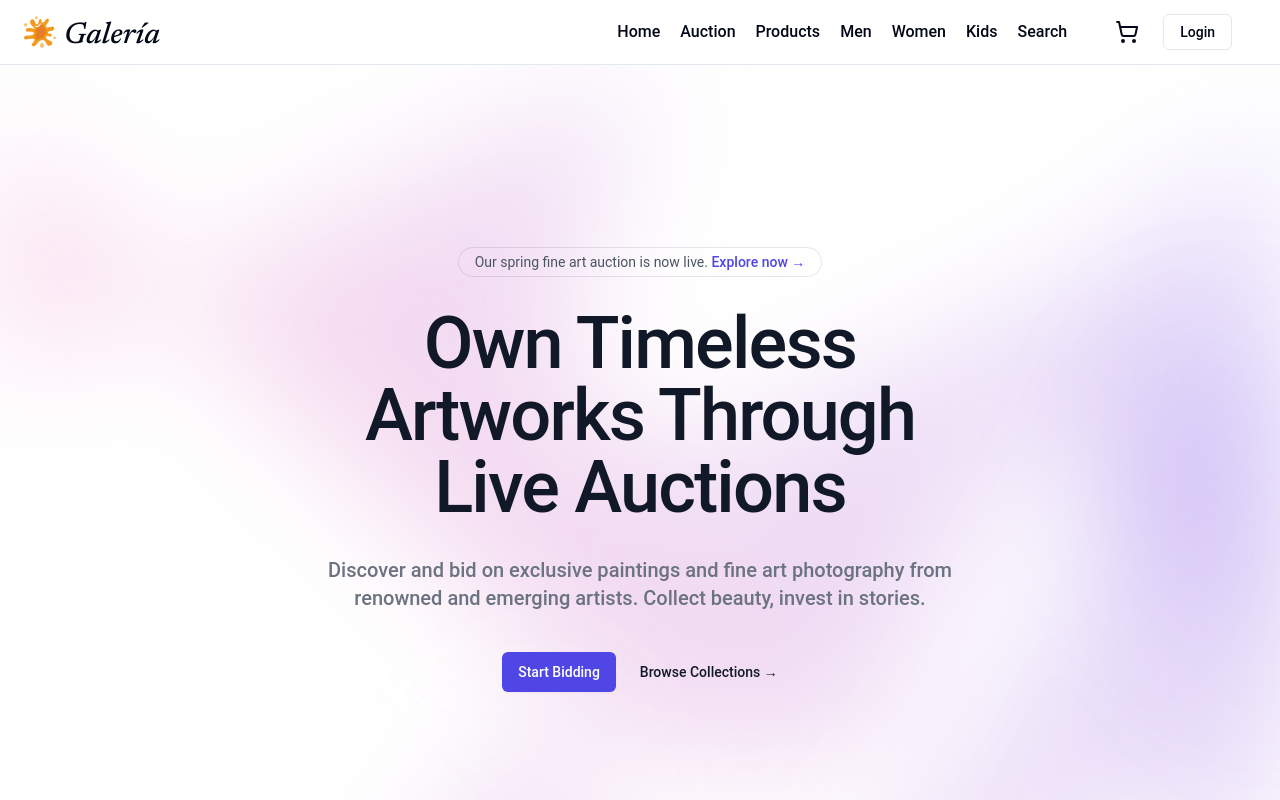
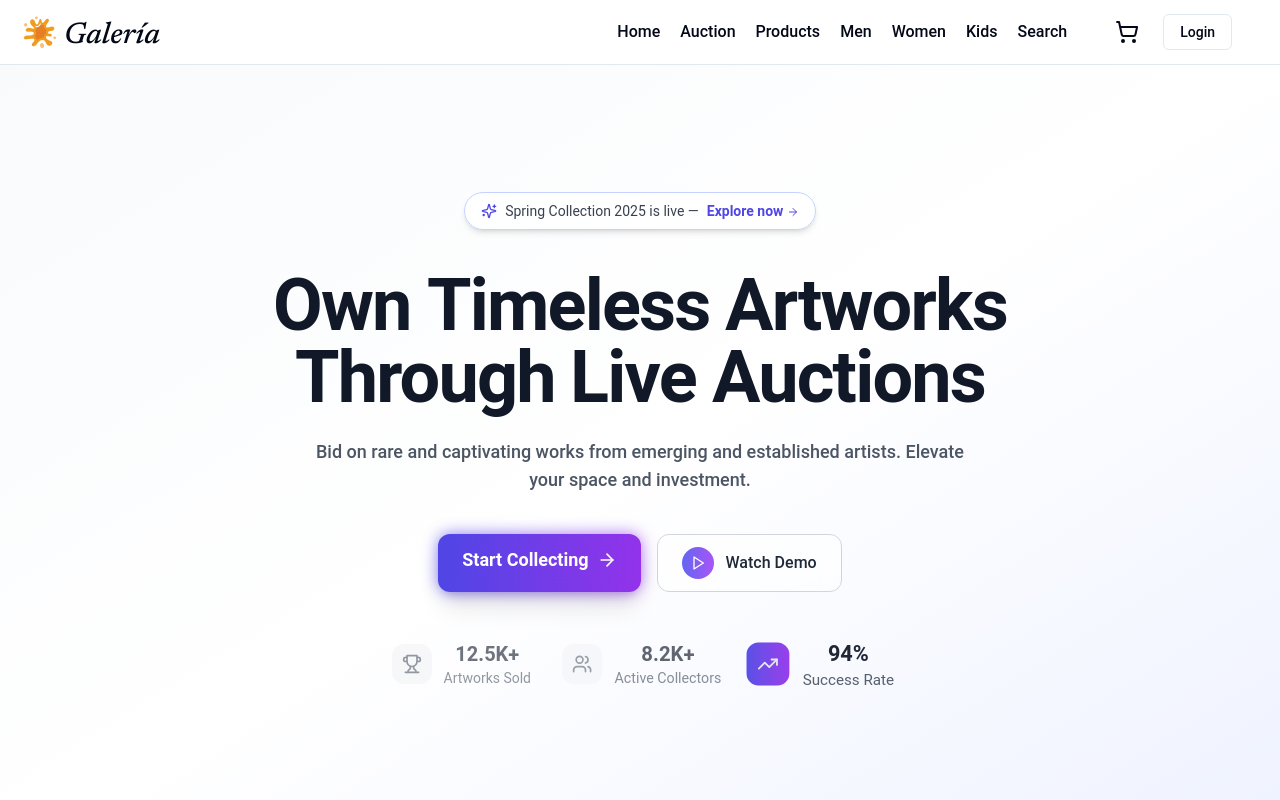
Before and after one commit to KaushikBaidya/e-commerce, a React (Vite) app in the folder client/: page / in a window 1280 px wide. Shown: the top 800 px of the page. Built offline with nearby package versions, Linux system fonts and the light colour scheme; no server answers.

Commit message:
new hero section

```diff
--- a/client/package.json
+++ b/client/package.json
@@ -27,6 +27,7 @@
 		"class-variance-authority": "^0.7.0",
 		"clsx": "^2.1.1",
 		"date-fns": "^4.1.0",
+		"framer-motion": "^12.16.0",
 		"heroicons": "^2.2.0",
 		"lucide-react": "^0.429.0",
 		"next-themes": "^0.4.6",
--- /dev/null
+++ b/client/src/components/common/BlurText.jsx
@@ -0,0 +1,110 @@
+import { motion } from 'framer-motion';
+import { useEffect, useMemo, useRef, useState } from 'react';
+
+const buildKeyframes = (from, steps) => {
+  const keys = new Set([...Object.keys(from), ...steps.flatMap((s) => Object.keys(s))]);
+
+  const keyframes = {};
+  keys.forEach((k) => {
+    keyframes[k] = [from[k], ...steps.map((s) => s[k])];
+  });
+  return keyframes;
+};
+
+const BlurText = ({
+  text = '',
+  delay = 200,
+  className = '',
+  animateBy = 'words',
+  direction = 'top',
+  threshold = 0.1,
+  rootMargin = '0px',
+  animationFrom,
+  animationTo,
+  easing = (t) => t,
+  onAnimationComplete,
+  stepDuration = 0.35,
+}) => {
+  const elements = animateBy === 'words' ? text.split(' ') : text.split('');
+  const [inView, setInView] = useState(false);
+  const ref = useRef(null);
+
+  useEffect(() => {
+    if (!ref.current) return;
+    const observer = new IntersectionObserver(
+      ([entry]) => {
+        if (entry.isIntersecting) {
+          setInView(true);
+          observer.unobserve(ref.current);
+        }
+      },
+      { threshold, rootMargin }
+    );
+    observer.observe(ref.current);
+    return () => observer.disconnect();
+    // eslint-disable-next-line react-hooks/exhaustive-deps
+  }, [threshold, rootMargin]);
+
+  const defaultFrom = useMemo(
+    () =>
+      direction === 'top'
+        ? { filter: 'blur(10px)', opacity: 0, y: -50 }
+        : { filter: 'blur(10px)', opacity: 0, y: 50 },
+    [direction]
+  );
+
+  const defaultTo = useMemo(
+    () => [
+      {
+        filter: 'blur(5px)',
+        opacity: 0.5,
+        y: direction === 'top' ? 5 : -5,
+      },
+      { filter: 'blur(0px)', opacity: 1, y: 0 },
+    ],
+    [direction]
+  );
+
+  const fromSnapshot = animationFrom ?? defaultFrom;
+  const toSnapshots = animationTo ?? defaultTo;
+
+  const stepCount = toSnapshots.length + 1;
+  const totalDuration = stepDuration * (stepCount - 1);
+  const times = Array.from({ length: stepCount }, (_, i) =>
+    stepCount === 1 ? 0 : i / (stepCount - 1)
+  );
+
+  return (
+    <div
+      ref={ref}
+      className={`blur-text ${className} flex flex-wrap justify-center text-center w-full`}
+    >
+      {elements.map((segment, index) => {
+        const animateKeyframes = buildKeyframes(fromSnapshot, toSnapshots);
+
+        const spanTransition = {
+          duration: totalDuration,
+          times,
+          delay: (index * delay) / 1000,
+        };
+        spanTransition.ease = easing;
+
+        return (
+          <motion.span
+            className="inline-block will-change-[transform,filter,opacity]"
+            key={index}
+            initial={fromSnapshot}
+            animate={inView ? animateKeyframes : fromSnapshot}
+            transition={spanTransition}
+            onAnimationComplete={index === elements.length - 1 ? onAnimationComplete : undefined}
+          >
+            {segment === ' ' ? '\u00A0' : segment}
+            {animateBy === 'words' && index < elements.length - 1 && '\u00A0'}
+          </motion.span>
+        );
+      })}
+    </div>
+  );
+};
+
+export default BlurText;
--- a/client/src/components/shopping-view/home/Hero.jsx
+++ b/client/src/components/shopping-view/home/Hero.jsx
@@ -1,69 +1,125 @@
+import { ArrowRight, Play, Sparkles, TrendingUp, Trophy, Users } from 'lucide-react';
+import { useEffect, useState } from 'react';
 import { Link } from 'react-router-dom';
+import BlurText from '../../common/BlurText';
 
 const Hero = () => {
+  const [mousePosition, setMousePosition] = useState({ x: 0, y: 0 });
+  const [currentStat, setCurrentStat] = useState(0);
+
+  const stats = [
+    { label: 'Artworks Sold', value: '12.5K+', icon: Trophy },
+    { label: 'Active Collectors', value: '8.2K+', icon: Users },
+    { label: 'Success Rate', value: '94%', icon: TrendingUp },
+  ];
+
+  useEffect(() => {
+    const handleMouseMove = (e) => {
+      setMousePosition({
+        x: (e.clientX / window.innerWidth) * 100,
+        y: (e.clientY / window.innerHeight) * 100,
+      });
+    };
+    window.addEventListener('mousemove', handleMouseMove);
+    return () => window.removeEventListener('mousemove', handleMouseMove);
+  }, []);
+
+  useEffect(() => {
+    const interval = setInterval(() => {
+      setCurrentStat((prev) => (prev + 1) % stats.length);
+    }, 3000);
+    return () => clearInterval(interval);
+  }, []);
+
   return (
-    <div className="bg-white">
-      <div className="relative isolate px-6 pt-14 lg:px-8">
-        {/* Top Gradient Background */}
-        <div
-          aria-hidden="true"
-          className="absolute inset-x-0 -top-40 -z-10 transform-gpu overflow-hidden blur-3xl sm:-top-80"
-        >
-          <div
-            style={{
-              clipPath:
-                'polygon(74.1% 44.1%, 100% 61.6%, 97.5% 26.9%, 85.5% 0.1%, 80.7% 2%, 72.5% 32.5%, 60.2% 62.4%, 52.4% 68.1%, 47.5% 58.3%, 45.2% 34.5%, 27.5% 76.7%, 0.1% 64.9%, 17.9% 100%, 27.6% 76.8%, 76.1% 97.7%, 74.1% 44.1%)',
-            }}
-            className="relative left-1/2 w-[72rem] -translate-x-1/2 rotate-[30deg] aspect-[1155/678] bg-gradient-to-tr from-[#ff80b5] to-[#9089fc] opacity-30 sm:w-[108rem]"
-          />
-        </div>
-
-        {/* Hero Content */}
-        <div className="mx-auto max-w-2xl py-28 sm:py-32 lg:py-32 text-center">
-          <div className="hidden sm:mb-8 sm:flex sm:justify-center">
-            <div className="relative rounded-full px-4 py-1 text-sm text-gray-600 ring-1 ring-gray-900/10 hover:ring-gray-900/20">
-              Our spring fine art auction is now live.{' '}
-              <Link to="/shop/auction" className="font-medium text-indigo-600">
-                <span aria-hidden="true" className="absolute inset-0" />
-                Explore now <span aria-hidden="true">&rarr;</span>
-              </Link>
-            </div>
+    <div className="relative min-h-screen bg-gradient-to-br from-slate-50 via-white to-indigo-50 overflow-hidden">
+      <div className="relative z-10 px-6 pt-32 pb-20 lg:px-8">
+        <div className="mx-auto max-w-7xl text-center">
+          {/* Badge */}
+          <div className="mb-10 inline-flex items-center gap-2 bg-white/70 backdrop-blur-md border border-indigo-200 px-4 py-2 rounded-full text-sm text-gray-700 shadow-md">
+            <Sparkles className="w-4 h-4 text-indigo-600" />
+            Spring Collection 2025 is live —
+            <Link
+              to="/shop/auction"
+              className="text-indigo-600 hover:text-indigo-800 font-semibold"
+            >
+              Explore now <ArrowRight className="inline w-3 h-3" />
+            </Link>
           </div>
 
-          <h1 className="text-5xl font-medium tracking-tight text-balance text-gray-900 sm:text-7xl">
-            Own Timeless Artworks Through Live Auctions
-          </h1>
+          {/* Main Headline */}
+          <BlurText
+            text="Own Timeless Artworks"
+            delay={100}
+            animateBy="words"
+            direction="top"
+            className="text-5xl sm:text-6xl md:text-7xl font-semibold text-gray-900 tracking-tight leading-tight"
+          />
+          <BlurText
+            text="Through Live Auctions"
+            delay={300}
+            animateBy="words"
+            direction="top"
+            className="text-5xl sm:text-6xl md:text-7xl font-semibold text-gray-900 tracking-tight leading-tight"
+          />
 
-          <p className="mt-8 text-lg font-medium text-pretty text-gray-500 sm:text-xl">
-            Discover and bid on exclusive paintings and fine art photography from renowned and
-            emerging artists. Collect beauty, invest in stories.
+          {/* Subtext */}
+          <p className="mt-6 max-w-2xl mx-auto text-lg text-gray-600 font-medium">
+            Bid on rare and captivating works from emerging and established artists. Elevate your
+            space and investment.
           </p>
 
-          <div className="mt-10 flex items-center justify-center gap-x-6">
+          {/* CTA */}
+          <div className="mt-10 flex flex-col sm:flex-row justify-center gap-4">
             <Link
               to="/shop/auction"
-              className="rounded-md bg-indigo-600 px-4 py-2.5 text-sm font-medium text-white shadow-sm hover:bg-indigo-500 focus-visible:outline focus-visible:outline-2 focus-visible:outline-offset-2 focus-visible:outline-indigo-600"
+              className="relative px-6 py-3 bg-gradient-to-r from-indigo-600 to-purple-600 text-white rounded-xl font-semibold text-lg shadow-xl hover:scale-105 transition-all"
             >
-              Start Bidding
+              <span className="flex items-center gap-2 z-10 relative">
+                Start Collecting <ArrowRight className="w-5 h-5" />
+              </span>
+              <div className="absolute inset-0 blur opacity-70 bg-gradient-to-r from-indigo-600 to-purple-600 rounded-xl"></div>
             </Link>
-            <Link to="/shop/auction" className="text-sm font-medium text-gray-900 hover:underline">
-              Browse Collections <span aria-hidden="true">→</span>
+
+            <Link
+              to="/shop/auction"
+              className="group flex items-center gap-3 px-6 py-3 border border-gray-300 bg-white/60 backdrop-blur-xl rounded-xl font-medium text-gray-800 hover:scale-105 transition-all"
+            >
+              <div className="w-8 h-8 bg-gradient-to-r from-indigo-500 to-purple-500 rounded-full flex items-center justify-center group-hover:scale-110 transition-transform">
+                <Play className="w-4 h-4 text-white" />
+              </div>
+              Watch Demo
             </Link>
           </div>
-        </div>
 
-        {/* Bottom Gradient Background */}
-        <div
-          aria-hidden="true"
-          className="absolute inset-x-0 top-[calc(100%-13rem)] -z-10 transform-gpu overflow-hidden blur-3xl sm:top-[calc(100%-30rem)]"
-        >
-          <div
-            style={{
-              clipPath:
-                'polygon(74.1% 44.1%, 100% 61.6%, 97.5% 26.9%, 85.5% 0.1%, 80.7% 2%, 72.5% 32.5%, 60.2% 62.4%, 52.4% 68.1%, 47.5% 58.3%, 45.2% 34.5%, 27.5% 76.7%, 0.1% 64.9%, 17.9% 100%, 27.6% 76.8%, 76.1% 97.7%, 74.1% 44.1%)',
-            }}
-            className="relative left-1/2 w-[72rem] -translate-x-1/2 aspect-[1155/678] bg-gradient-to-tr from-[#ff80b5] to-[#9089fc] opacity-30 sm:w-[108rem]"
-          />
+          {/* Stats */}
+          <div className="mt-12 flex flex-wrap justify-center gap-8">
+            {stats.map((stat, index) => {
+              const Icon = stat.icon;
+              return (
+                <div
+                  key={index}
+                  className={`flex items-center gap-3 transition-all duration-500 ${
+                    currentStat === index ? 'scale-110 opacity-100' : 'opacity-60'
+                  }`}
+                >
+                  <div
+                    className={`w-10 h-10 rounded-xl flex items-center justify-center ${
+                      currentStat === index
+                        ? 'bg-gradient-to-r from-indigo-600 to-purple-600 text-white'
+                        : 'bg-gray-100 text-gray-600'
+                    } transition-all duration-500`}
+                  >
+                    <Icon className="w-5 h-5" />
+                  </div>
+                  <div>
+                    <div className="text-xl font-bold text-gray-900">{stat.value}</div>
+                    <div className="text-sm text-gray-600">{stat.label}</div>
+                  </div>
+                </div>
+              );
+            })}
+          </div>
         </div>
       </div>
     </div>
```
Also changed, not shown: 2 other files (tests, documents, lock files or other folders).
